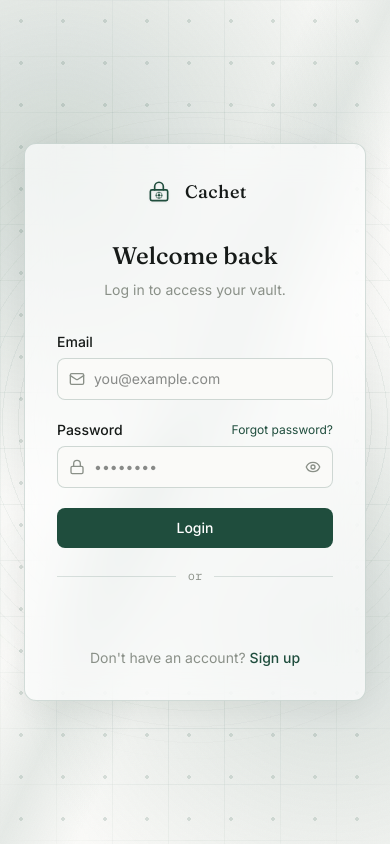
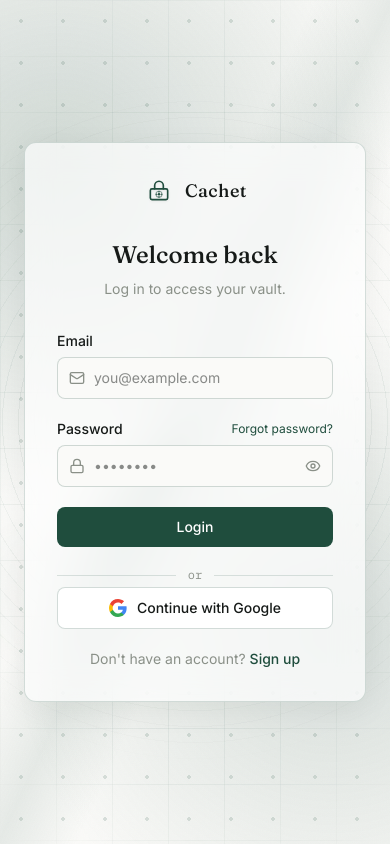
Before and after one commit to Zahrabatool-dev/cachet-frontend, a Next.js app: page /login in a window 390 px wide. Built offline with nearby package versions, Linux system fonts and the light colour scheme; no server answers.

Commit message:
Fix mobile file upload: remove manual Content-Type header from FormData requests

```diff
--- a/app/(dashboard)/documents/page.tsx
+++ b/app/(dashboard)/documents/page.tsx
@@ -96,7 +96,6 @@ const setFilters = (newFilters: FilterState) => {
 
     try {
       await api.post("/documents/upload", formData, {
-        headers: { "Content-Type": "multipart/form-data" },
         onUploadProgress: (e) => {
           const percent = Math.round((e.loaded * 100) / (e.total || 1));
           setQueue((prev) =>
--- a/components/auth/GoogleSignInButton.tsx
+++ b/components/auth/GoogleSignInButton.tsx
@@ -1,25 +1,30 @@
 "use client";
 
 import { useRouter } from "next/navigation";
-import { GoogleLogin } from "@react-oauth/google";
+import { useGoogleLogin } from "@react-oauth/google";
 import { toast } from "sonner";
 import api from "@/lib/api";
 import { useAuthStore } from "@/lib/store";
-
 
 export function GoogleSignInButton() {
   const router = useRouter();
   const setAuth = useAuthStore((state) => state.setAuth);
 
-  const handleSuccess = async (credentialResponse: { credential?: string }) => {
-    if (!credentialResponse.credential) {
-      toast.error("Google sign-in failed");
-      return;
-    }
+  const login = useGoogleLogin({
+    onSuccess: async (tokenResponse) => {
+      try {
+        // access_token se user info le kar backend ko bhejte hain
+        const userInfoRes = await fetch(
+          "https://www.googleapis.com/oauth2/v3/userinfo",
+          { headers: { Authorization: `Bearer ${tokenResponse.access_token}` } }
+        );
+        const userInfo = await userInfoRes.json();
 
-    try {
-      const res = await api.post("/auth/google", {
-        credential: credentialResponse.credential,
+        const res = await api.post("/auth/google-token", {
+          email: userInfo.email,
+          name: userInfo.name,
+          picture: userInfo.picture,
+          googleId: userInfo.sub,
         });
 
         setAuth(res.data.token, res.data.user);
@@ -28,17 +33,23 @@ export function GoogleSignInButton() {
       } catch (err: any) {
         toast.error(err?.response?.data?.message || "Google sign-in failed");
       }
-  };
+    },
+    onError: () => toast.error("Google sign-in failed"),
+  });
 
   return (
-    <div className="w-full flex justify-center [&>div]:w-full">
-      <GoogleLogin
-        onSuccess={handleSuccess}
-        onError={() => toast.error("Google sign-in failed")}
-        theme="outline"
-        size="large"
-        text="continue_with"
-      />
-    </div>
+    <button
+      type="button"
+      onClick={() => login()}
+      className="w-full flex items-center justify-center gap-2.5 py-2.5 rounded-lg border border-[rgb(var(--color-accent))]/20 bg-white text-sm font-medium text-[rgb(var(--color-text))] hover:bg-[rgb(var(--color-accent))]/5 hover:border-[rgb(var(--color-accent))]/40 transition-all duration-200"
+    >
+      <svg width="18" height="18" viewBox="0 0 18 18">
+        <path fill="#4285F4" d="M17.64 9.2c0-.64-.06-1.25-.16-1.84H9v3.48h4.84a4.14 4.14 0 0 1-1.8 2.71v2.26h2.92c1.7-1.57 2.68-3.88 2.68-6.61z"/>
+        <path fill="#34A853" d="M9 18c2.43 0 4.47-.8 5.96-2.19l-2.92-2.26c-.81.54-1.84.86-3.04.86-2.34 0-4.32-1.58-5.03-3.71H.96v2.33A9 9 0 0 0 9 18z"/>
+        <path fill="#FBBC05" d="M3.97 10.7A5.4 5.4 0 0 1 3.68 9c0-.59.1-1.17.29-1.7V4.97H.96A9 9 0 0 0 0 9c0 1.45.35 2.83.96 4.03l3.01-2.33z"/>
+        <path fill="#EA4335" d="M9 3.58c1.32 0 2.51.45 3.44 1.35l2.59-2.59C13.46.89 11.43 0 9 0A9 9 0 0 0 .96 4.97l3.01 2.33C4.68 5.16 6.66 3.58 9 3.58z"/>
+      </svg>
+      Continue with Google
+    </button>
   );
 }
--- a/lib/api.ts
+++ b/lib/api.ts
@@ -3,9 +3,9 @@ import { useAuthStore } from "./store";
 
 export const api = axios.create({
   baseURL: process.env.NEXT_PUBLIC_API_URL || "http://localhost:5000/api",
-  headers: {
-    "Content-Type": "application/json",
-  },
+  // 👈 global Content-Type header yahan se hata diya —
+  // axios khud decide karega: JSON requests ko "application/json",
+  // FormData requests ko sahi "multipart/form-data; boundary=..." milega
 });
 
 // har request ke sath token automatically attach ho jayega
```
Lines whose indentation alone changed are shown as unchanged.
